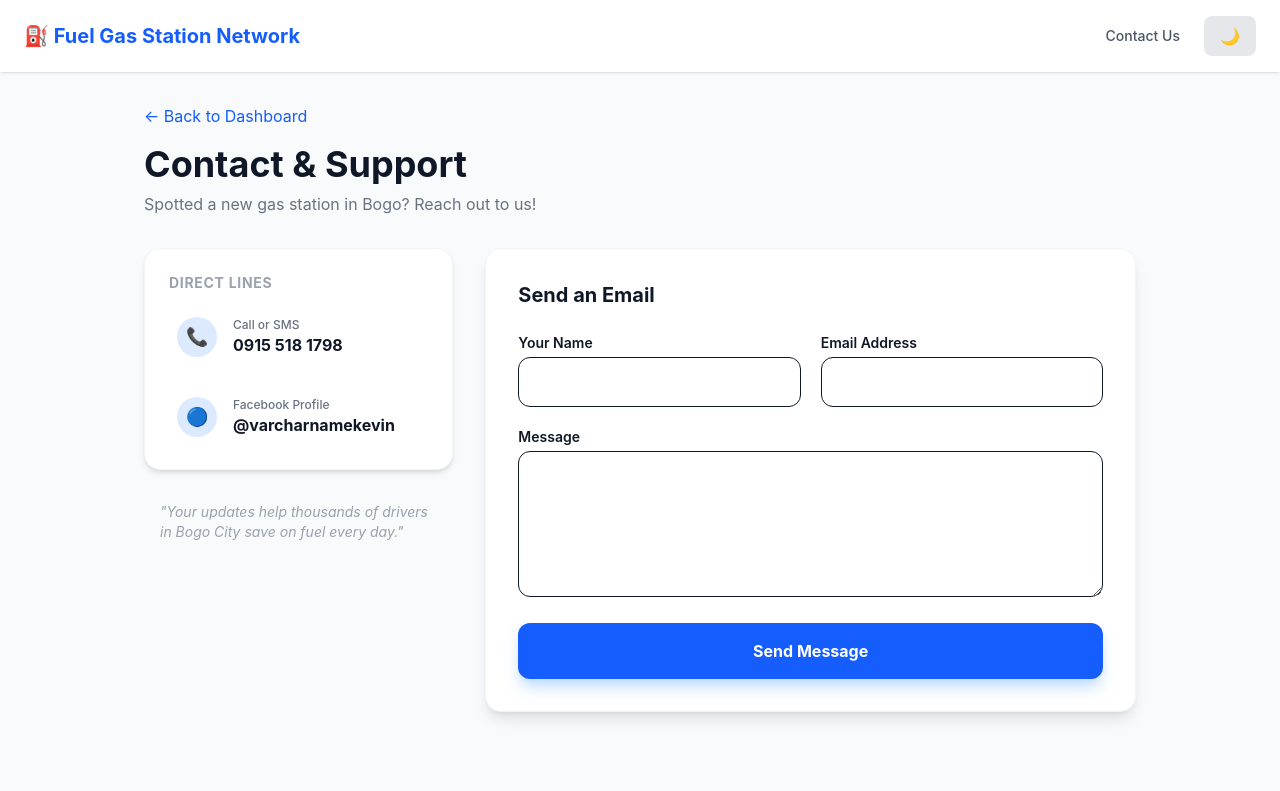
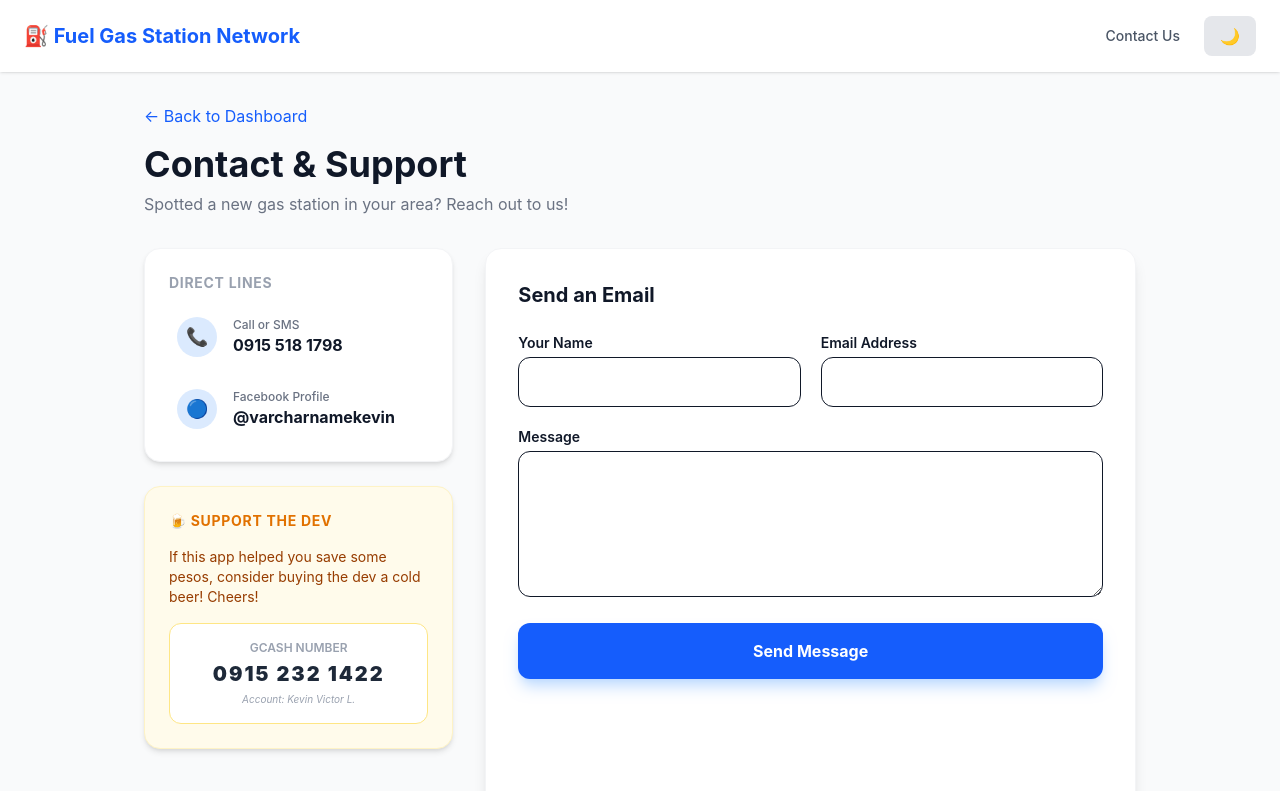
Before and after one commit to lepitenkevin/gas-network, a React (Vite) app: page /contact in a window 1280 px wide. Shown: the top 791 px of the page. Built offline with nearby package versions, Linux system fonts and the light colour scheme.

Commit message:
update contact

```diff
--- a/src/pages/Contact.jsx
+++ b/src/pages/Contact.jsx
@@ -6,21 +6,16 @@ function Contact() {
   const form = useRef();
   const [status, setStatus] = useState({ type: '', msg: '' });
   const [loading, setLoading] = useState(false);
-  const [lastSent, setLastSent] = useState(0); // To prevent rapid-fire clicking
+  const [lastSent, setLastSent] = useState(0);
 
   const sendEmail = (e) => {
     e.preventDefault();
 
-    // 1. HONEYPOT CHECK
-    // If the hidden field '_hp_field' has any value, it's a bot.
     if (form.current._hp_field.value !== "") {
-      console.warn("Spam attempt detected.");
-      // We pretend it worked so the bot doesn't keep trying
       setStatus({ type: 'success', msg: 'Message sent! We will get back to you soon.' });
       return;
     }
 
-    // 2. RATE LIMITING (60-second cooldown)
     const now = Date.now();
     if (now - lastSent < 60000) {
       setStatus({ type: 'error', msg: 'Please wait a minute before sending another message.' });
@@ -36,10 +31,9 @@ function Contact() {
     emailjs.sendForm(SERVICE_ID, TEMPLATE_ID, form.current, PUBLIC_KEY)
       .then((result) => {
           setStatus({ type: 'success', msg: 'Message sent! We will get back to you soon.' });
-          setLastSent(Date.now()); // Start the cooldown
+          setLastSent(Date.now());
           form.current.reset();
       }, (error) => {
-          console.error("EmailJS Error:", error);
           setStatus({ type: 'error', msg: 'Something went wrong. Please try again later.' });
       })
       .finally(() => setLoading(false));
@@ -52,21 +46,20 @@ function Contact() {
           &larr; Back to Dashboard
         </Link>
         <h1 className="text-4xl font-bold mt-4 dark:text-white">Contact & Support</h1>
-        <p className="text-gray-500 mt-2">Spotted a new gas station in Bogo? Reach out to us!</p>
+        <p className="text-gray-500 mt-2">Spotted a new gas station in your area? Reach out to us!</p>
       </div>
 
       <div className="grid grid-cols-1 lg:grid-cols-3 gap-8">
 
-        {/* LEFT COLUMN: DIRECT CONTACT INFO */}
-        <div className="lg:col-span-1 space-y-4">
+        {/* LEFT COLUMN: CONTACT & DONATION */}
+        <div className="lg:col-span-1 space-y-6">
+
+          {/* Direct Lines Card */}
           <div className="bg-white dark:bg-gray-800 p-6 rounded-2xl shadow-md border border-gray-100 dark:border-gray-700">
             <h3 className="text-sm font-bold uppercase text-gray-400 mb-4 tracking-wider">Direct Lines</h3>
-
-            <div className="space-y-6">
+            <div className="space-y-4">
               <a href="tel:09155181798" className="group flex items-center gap-4 hover:bg-blue-50 dark:hover:bg-gray-700 p-2 rounded-xl transition-all">
-                <div className="w-10 h-10 bg-blue-100 dark:bg-blue-900 flex items-center justify-center rounded-full text-blue-600 dark:text-blue-400 text-lg">
-                   📞
-                </div>
+                <div className="w-10 h-10 bg-blue-100 dark:bg-blue-900 flex items-center justify-center rounded-full text-blue-600 dark:text-blue-400 text-lg">📞</div>
                 <div>
                   <p className="text-xs text-gray-500 font-medium">Call or SMS</p>
                   <p className="font-bold dark:text-white group-hover:text-blue-600 transition">0915 518 1798</p>
@@ -74,9 +67,7 @@ function Contact() {
               </a>
 
               <a href="https://facebook.com/varcharnamekevin" target="_blank" rel="noopener noreferrer" className="group flex items-center gap-4 hover:bg-blue-50 dark:hover:bg-gray-700 p-2 rounded-xl transition-all">
-                <div className="w-10 h-10 bg-blue-100 dark:bg-blue-900 flex items-center justify-center rounded-full text-blue-600 dark:text-blue-400 text-lg">
-                   🔵
-                </div>
+                <div className="w-10 h-10 bg-blue-100 dark:bg-blue-900 flex items-center justify-center rounded-full text-blue-600 dark:text-blue-400 text-lg">🔵</div>
                 <div>
                   <p className="text-xs text-gray-500 font-medium">Facebook Profile</p>
                   <p className="font-bold dark:text-white group-hover:text-blue-600 transition">@varcharnamekevin</p>
@@ -85,8 +76,23 @@ function Contact() {
             </div>
           </div>
 
+          {/* --- NEW: DONATION / BEER CARD --- */}
+          <div className="bg-amber-50 dark:bg-amber-900/20 p-6 rounded-2xl shadow-md border border-amber-100 dark:border-amber-900/30">
+            <h3 className="text-sm font-bold uppercase text-amber-600 dark:text-amber-400 mb-4 tracking-wider flex items-center gap-2">
+              🍺 Support the Dev
+            </h3>
+            <p className="text-sm text-amber-800 dark:text-amber-200 mb-4">
+              If this app helped you save some pesos, consider buying the dev a cold beer! Cheers!
+            </p>
+            <div className="bg-white dark:bg-gray-900 p-4 rounded-xl border border-amber-200 dark:border-amber-800 text-center">
+              <p className="text-xs font-semibold text-gray-400 uppercase mb-1">GCash Number</p>
+              <p className="text-xl font-black text-gray-800 dark:text-white tracking-widest">0915 232 1422</p>
+              <p className="text-[10px] text-gray-400 mt-1 italic">Account: Kevin Victor L.</p>
+            </div>
+          </div>
+
           <div className="p-4 italic text-sm text-gray-400">
-            "Your updates help thousands of drivers in Bogo City save on fuel every day."
+            "Your updates help thousands of drivers in PH save on fuel every day."
           </div>
         </div>
 
@@ -101,8 +107,6 @@ function Contact() {
           )}
 
           <form ref={form} onSubmit={sendEmail} className="space-y-5">
-
-            {/* HONEYPOT FIELD: Completely hidden from humans */}
             <div className="hidden" aria-hidden="true">
               <input type="text" name="_hp_field" tabIndex="-1" autoComplete="off" />
             </div>
```
